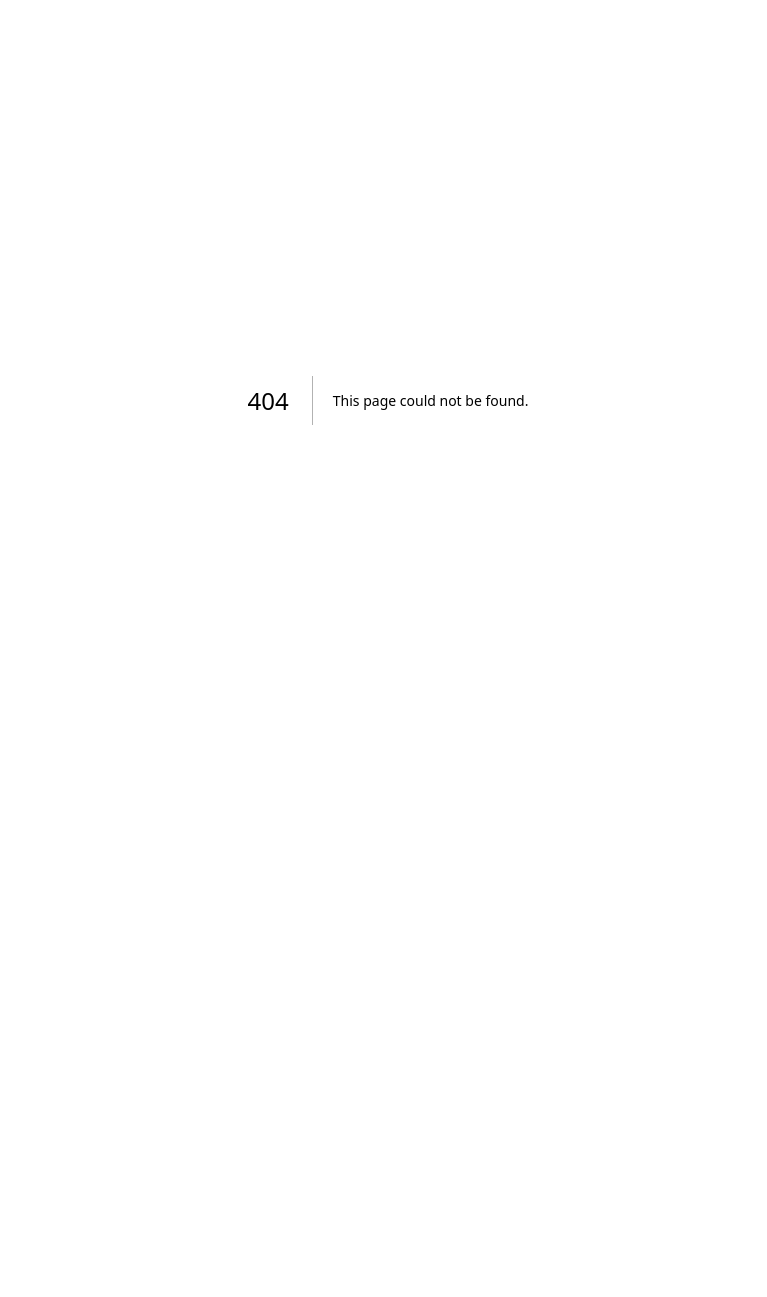
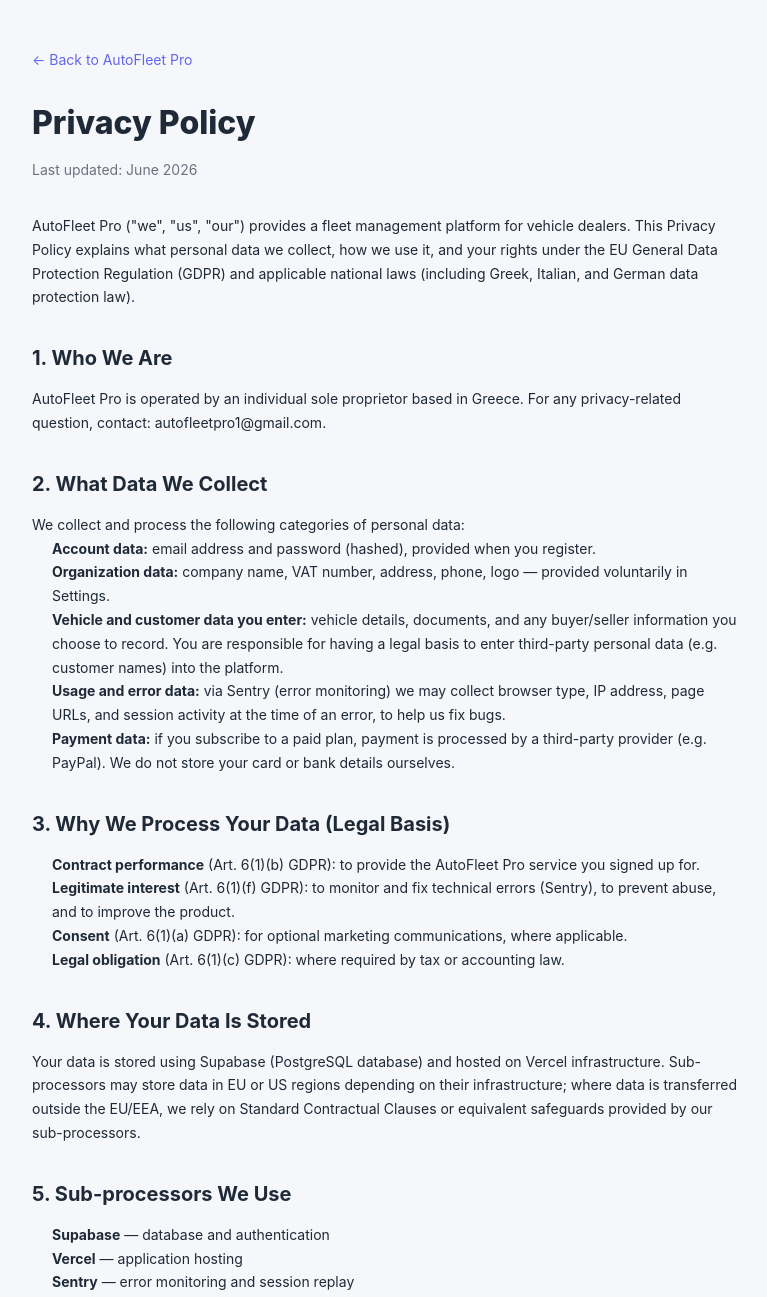
Before and after one commit to boul2g-code/autofleet-pro, a Next.js app: page /privacy in a window 1280 px wide. Before the commit this address had no page. Shown: the top 1297 px of the page, without its empty margins (252-1019 px from the left). Before the commit the page ends 800 px from the top, so only its background shows below. Built offline with nearby package versions, Linux system fonts and the light colour scheme.

Commit message:
feat: add Privacy Policy page (GDPR compliant for EL/IT/DE markets)

```diff
--- /dev/null
+++ b/app/privacy/page.tsx
@@ -0,0 +1,86 @@
+export default function PrivacyPage() {
+  return (
+    <div style={{ maxWidth: 760, margin: '0 auto', padding: '48px 24px', fontFamily: '-apple-system,BlinkMacSystemFont,"Segoe UI",sans-serif', color: '#1F2937', lineHeight: 1.7 }}>
+      <a href="/landing" style={{ color: '#6366F1', fontSize: 14, textDecoration: 'none' }}>&larr; Back to AutoFleet Pro</a>
+      <h1 style={{ fontSize: 32, fontWeight: 800, marginTop: 24, marginBottom: 8 }}>Privacy Policy</h1>
+      <p style={{ color: '#6B7280', marginBottom: 32 }}>Last updated: June 2026</p>
+
+      <p>AutoFleet Pro ("we", "us", "our") provides a fleet management platform for vehicle dealers. This Privacy Policy explains what personal data we collect, how we use it, and your rights under the EU General Data Protection Regulation (GDPR) and applicable national laws (including Greek, Italian, and German data protection law).</p>
+
+      <h2 style={sectionStyle}>1. Who We Are</h2>
+      <p>AutoFleet Pro is operated by an individual sole proprietor based in Greece. For any privacy-related question, contact: <a href="mailto:autofleetpro1@gmail.com">autofleetpro1@gmail.com</a>.</p>
+
+      <h2 style={sectionStyle}>2. What Data We Collect</h2>
+      <p>We collect and process the following categories of personal data:</p>
+      <ul style={listStyle}>
+        <li><strong>Account data:</strong> email address and password (hashed), provided when you register.</li>
+        <li><strong>Organization data:</strong> company name, VAT number, address, phone, logo — provided voluntarily in Settings.</li>
+        <li><strong>Vehicle and customer data you enter:</strong> vehicle details, documents, and any buyer/seller information you choose to record. You are responsible for having a legal basis to enter third-party personal data (e.g. customer names) into the platform.</li>
+        <li><strong>Usage and error data:</strong> via Sentry (error monitoring) we may collect browser type, IP address, page URLs, and session activity at the time of an error, to help us fix bugs.</li>
+        <li><strong>Payment data:</strong> if you subscribe to a paid plan, payment is processed by a third-party provider (e.g. PayPal). We do not store your card or bank details ourselves.</li>
+      </ul>
+
+      <h2 style={sectionStyle}>3. Why We Process Your Data (Legal Basis)</h2>
+      <ul style={listStyle}>
+        <li><strong>Contract performance</strong> (Art. 6(1)(b) GDPR): to provide the AutoFleet Pro service you signed up for.</li>
+        <li><strong>Legitimate interest</strong> (Art. 6(1)(f) GDPR): to monitor and fix technical errors (Sentry), to prevent abuse, and to improve the product.</li>
+        <li><strong>Consent</strong> (Art. 6(1)(a) GDPR): for optional marketing communications, where applicable.</li>
+        <li><strong>Legal obligation</strong> (Art. 6(1)(c) GDPR): where required by tax or accounting law.</li>
+      </ul>
+
+      <h2 style={sectionStyle}>4. Where Your Data Is Stored</h2>
+      <p>Your data is stored using Supabase (PostgreSQL database) and hosted on Vercel infrastructure. Sub-processors may store data in EU or US regions depending on their infrastructure; where data is transferred outside the EU/EEA, we rely on Standard Contractual Clauses or equivalent safeguards provided by our sub-processors.</p>
+
+      <h2 style={sectionStyle}>5. Sub-processors We Use</h2>
+      <ul style={listStyle}>
+        <li><strong>Supabase</strong> — database and authentication</li>
+        <li><strong>Vercel</strong> — application hosting</li>
+        <li><strong>Sentry</strong> — error monitoring and session replay</li>
+        <li><strong>Anthropic</strong> — AI-generated vehicle descriptions and market value estimates (only the data you submit for that specific feature is sent)</li>
+        <li><strong>PayPal</strong> — payment processing (if you subscribe)</li>
+      </ul>
+
+      <h2 style={sectionStyle}>6. How Long We Keep Your Data</h2>
+      <p>We retain your account and vehicle data for as long as your account is active. If you stop paying after a trial, your data remains stored but the account becomes read-only — it is <strong>not deleted</strong>. You can request permanent deletion at any time (see Section 8). Error monitoring data (Sentry) is retained for up to 90 days.</p>
+
+      <h2 style={sectionStyle}>7. Public Vehicle Pages</h2>
+      <p>If you mark a vehicle as "for sale", a public page is generated at a unique URL (e.g. autofleet-pro.vercel.app/v/[id]) showing that vehicle's details for sharing with potential buyers. Only vehicles you explicitly mark "for sale" are made public. You control what information appears there via the vehicle's fields.</p>
+
+      <h2 style={sectionStyle}>8. Your Rights (GDPR)</h2>
+      <p>Under GDPR, you have the right to:</p>
+      <ul style={listStyle}>
+        <li>Access the personal data we hold about you</li>
+        <li>Correct inaccurate data</li>
+        <li>Request deletion of your data ("right to be forgotten")</li>
+        <li>Export your data in a portable format (you can do this anytime via the Excel/PDF export features)</li>
+        <li>Object to or restrict certain processing</li>
+        <li>Withdraw consent at any time, where processing is based on consent</li>
+        <li>Lodge a complaint with your national Data Protection Authority</li>
+      </ul>
+      <p>To exercise any of these rights, email <a href="mailto:autofleetpro1@gmail.com">autofleetpro1@gmail.com</a>. We will respond within 30 days.</p>
+
+      <h2 style={sectionStyle}>9. Data Protection Authorities</h2>
+      <p>You may lodge a complaint with the data protection authority in your country, for example:</p>
+      <ul style={listStyle}>
+        <li>Greece: Hellenic Data Protection Authority (dpa.gr)</li>
+        <li>Italy: Garante per la protezione dei dati personali (garanteprivacy.it)</li>
+        <li>Germany: your regional Landesdatenschutzbehörde</li>
+      </ul>
+
+      <h2 style={sectionStyle}>10. Cookies</h2>
+      <p>AutoFleet Pro uses essential cookies required for authentication (Supabase Auth session cookies). We do not currently use advertising or third-party tracking cookies. If we add analytics tools like Microsoft Clarity in the future, this policy will be updated and a cookie consent banner will be added before activation.</p>
+
+      <h2 style={sectionStyle}>11. Children</h2>
+      <p>AutoFleet Pro is a B2B tool intended for business users (vehicle dealers) and is not directed at children. We do not knowingly collect data from individuals under 18.</p>
+
+      <h2 style={sectionStyle}>12. Changes to This Policy</h2>
+      <p>We may update this Privacy Policy from time to time. Material changes will be communicated by email or via a notice in the app.</p>
+
+      <h2 style={sectionStyle}>13. Contact</h2>
+      <p>For any privacy question or request: <a href="mailto:autofleetpro1@gmail.com">autofleetpro1@gmail.com</a></p>
+    </div>
+  )
+}
+
+const sectionStyle = { fontSize: 20, fontWeight: 700, marginTop: 32, marginBottom: 12 }
+const listStyle = { paddingLeft: 20, marginBottom: 16 }
```
